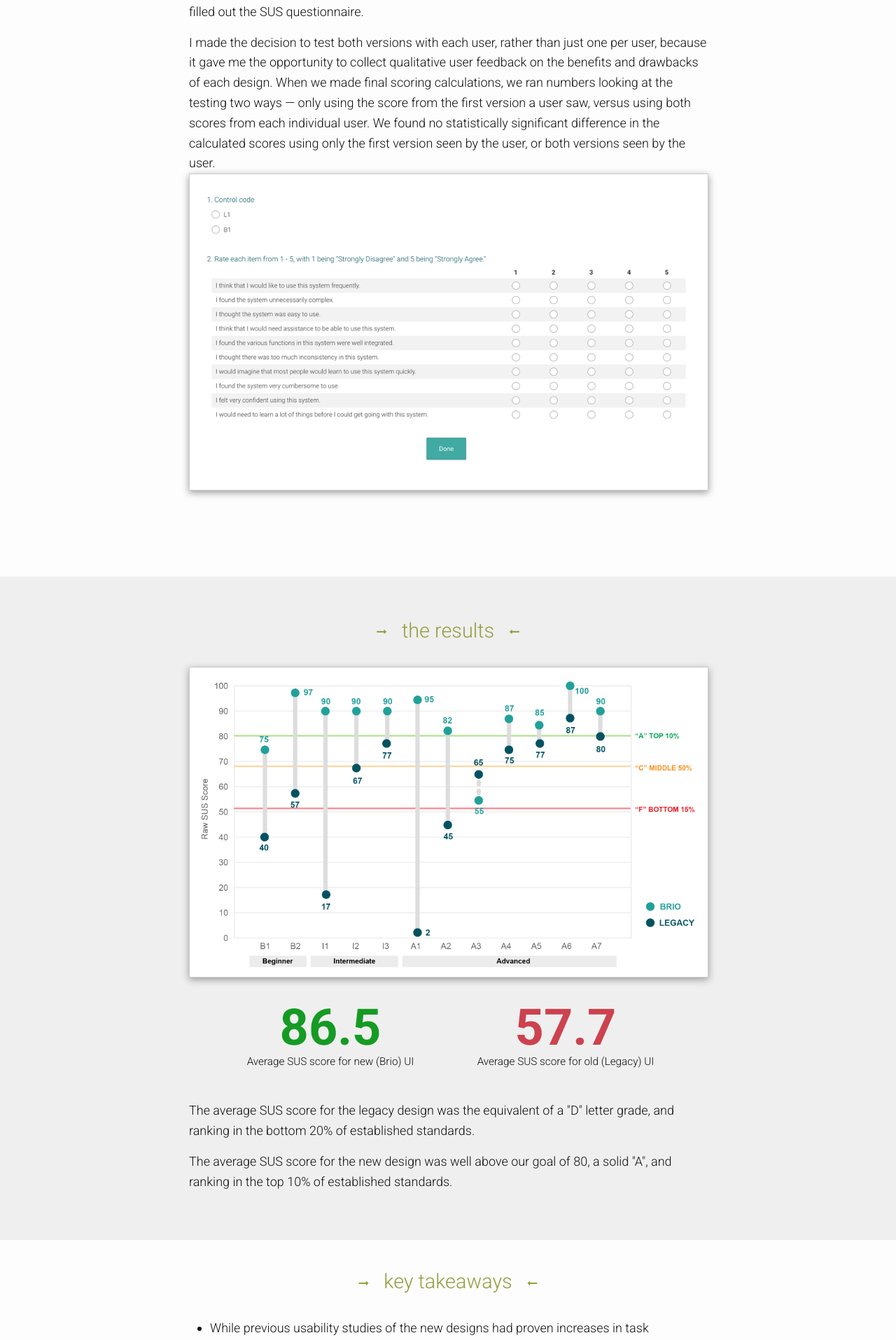
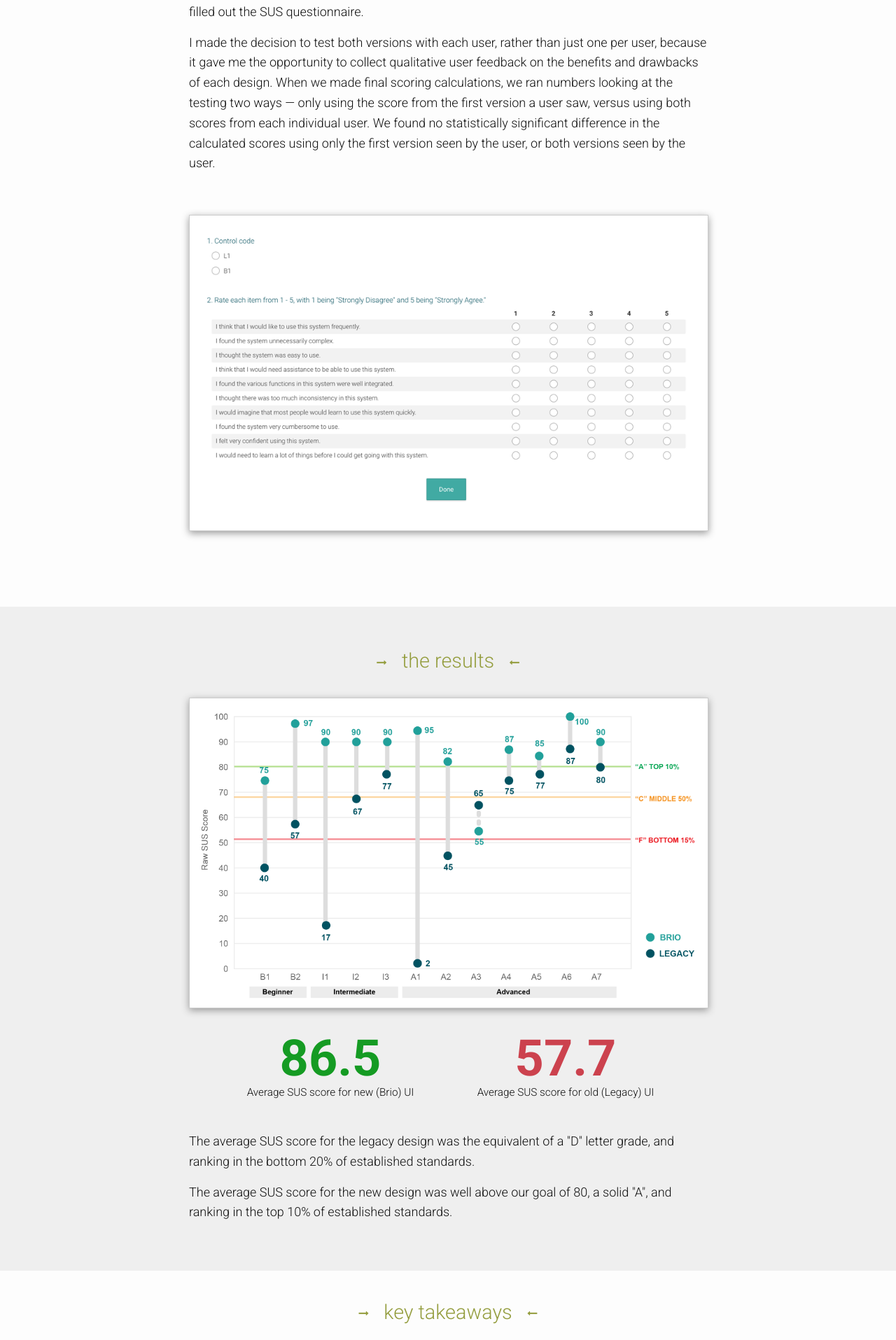
Before and after one commit to valariems/valariems.github.io, a Jekyll site: the page built from portfolio-measuring-usability.html, in a window 1280 px wide. Shown: the part 1818-3733 px from the top of the page at 70% size. Built offline with Jekyll 4.4.1, drawn with Linux system fonts in a browser that asks for light colours; nearby versions of some CDN libraries.

Commit message:
Update portfolio-measuring-usability.html

```diff
--- a/portfolio-measuring-usability.html
+++ b/portfolio-measuring-usability.html
@@ -65,6 +65,7 @@ layout: about-story
     <p>We designed a study to present each version of the list view to 12 current customers, rotating versions to account for order bias. Users were asked to complete several tasks, each dealing with finding a specific item or group of items in the list, as well as rearranging and hiding  columns in the table.</p>
     <p>After completing&mdash;or attempting to complete&mdash;the tasks in one of the two versions, the user was asked to provide feedback via the SUS questionnaire, which they filled out privately. The user was then presented with the alternate page version, worked through the tasks, and again filled out the SUS questionnaire.</p>
     <p>I made the decision to test both versions with each user, rather than just one per user, because it gave me the opportunity to collect qualitative user feedback on the benefits and drawbacks of each design. When we made final scoring calculations, we ran numbers looking at the testing two ways — only using the score from the first version a user saw, versus using both scores from each individual user. We found no statistically significant difference in the calculated scores using only the first version seen by the user, or both versions seen by the user.
+    <p>&nbsp;</p>
     <img src="/assets/images/portfolio/sus-survey-form.png" alt="SUS questionnaire" class="final">
   </div>
 </section>
```
Also changed, not shown: other parts of portfolio-measuring-usability.html (+1 -1 lines).
